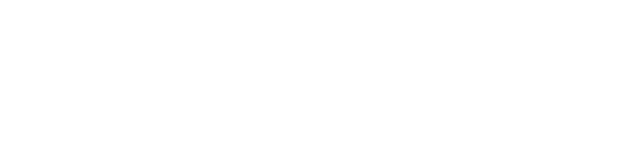
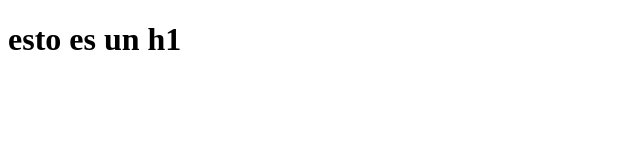
Before and after one commit to iFernandezIconn/test, a plain HTML site: page index.html in a window 1280 px wide. Shown: the whole page, without its empty margins (0-640 px from the left). Drawn offline with Linux system fonts and the light colour scheme.

Commit message:
adding a heading

```diff
--- a/index.html
+++ b/index.html
@@ -6,6 +6,6 @@
     <title>Document</title>
 </head>
 <body>
-
+    <h1>esto es un h1</h1>
 </body>
 </html>
```
